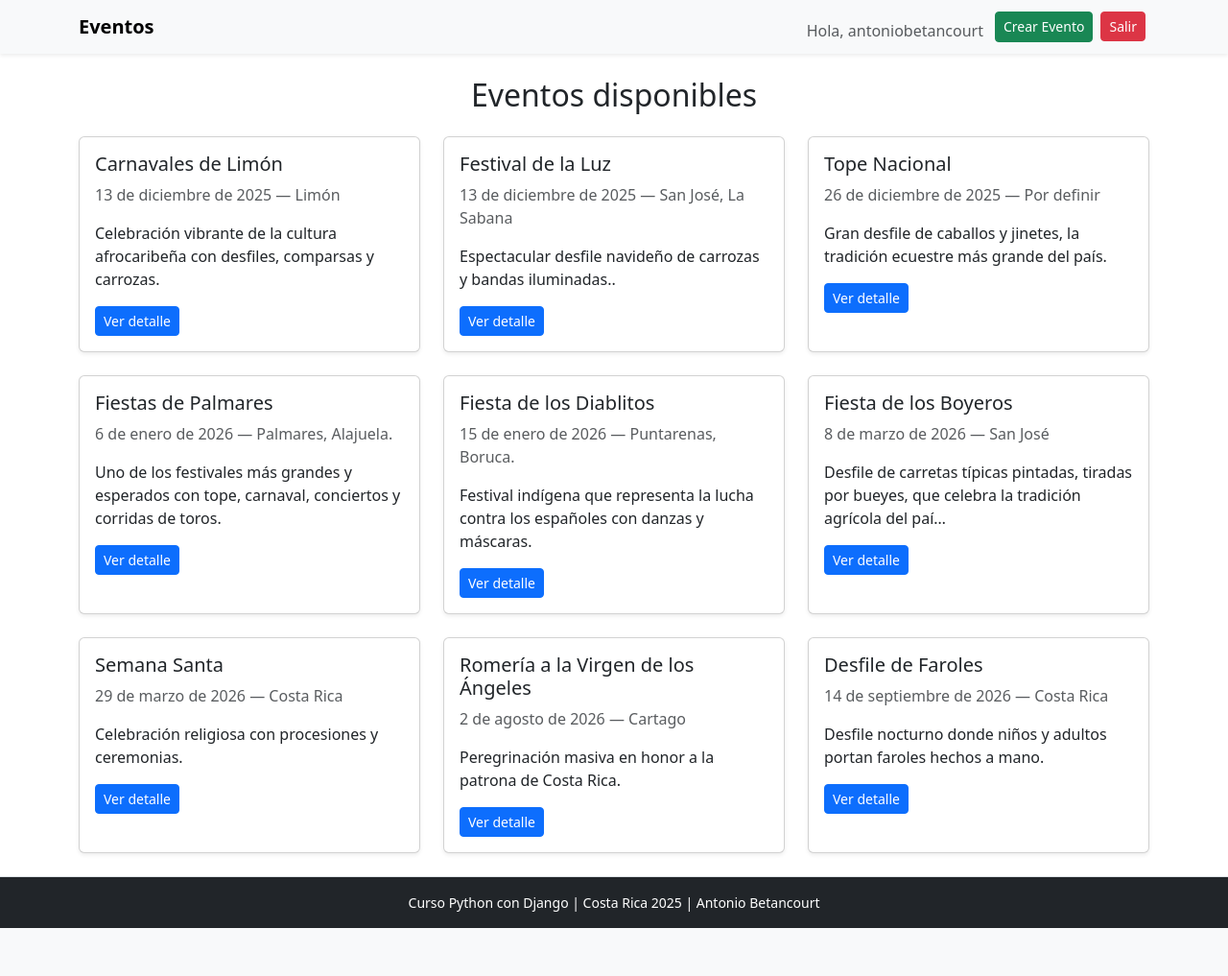
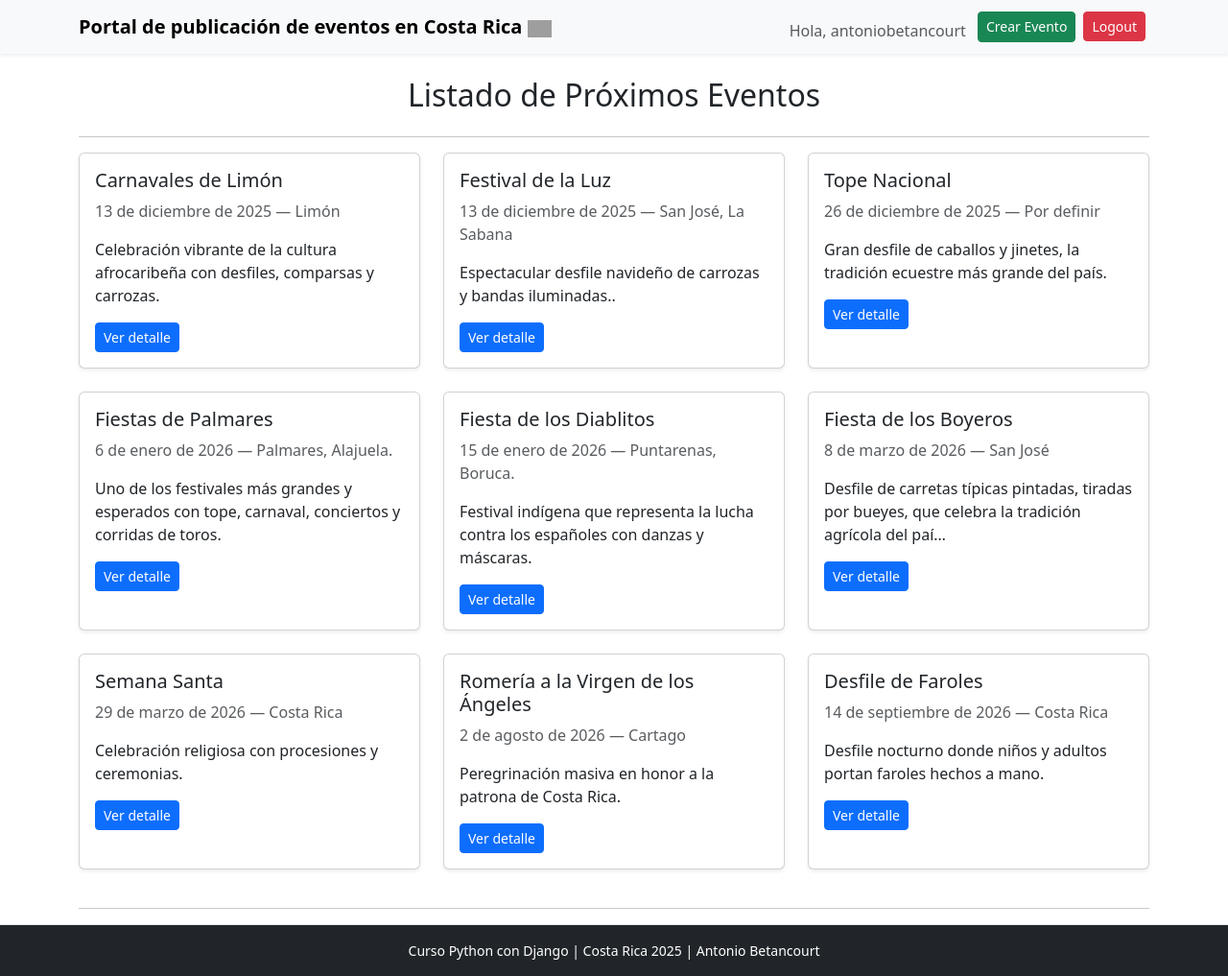
Before and after one commit to Lincht92/Proyecto-Django, a Django app: page / in a window 1280 px wide. Shown: the whole page at 96% size. Before the commit the page ends 967 px from the top, so only its background shows below. Run offline with Django 5.2, Linux system fonts and the light colour scheme; a user stored in the database is signed in; data comes from the database, SQL or seed files in the repository; both versions use the stored data as it was after the commit; grey boxes are pictures that could not be loaded.

Commit message:
Added some features

```diff
--- a/portal_eventos/eventos_app/templates/eventos_app/base.html
+++ b/portal_eventos/eventos_app/templates/eventos_app/base.html
@@ -2,13 +2,13 @@
 <html lang="es">
 <head >
   <meta charset="utf-8">
-  <title>Portal de Eventos</title>
+  <title>Portal de Eventos CR</title>
   <meta name="viewport" content="width=device-width, initial-scale=1">
   <!-- Bootstrap -->
   <link href="https://cdn.jsdelivr.net/npm/bootstrap@5.3.0/dist/css/bootstrap.min.css" rel="stylesheet">
 
   <style>
-    /* 🔹 Hace que el footer quede al final incluso con poco contenido */
+    /* Hace que el footer quede al final incluso con poco contenido */
     html, body {
       height: 100%;
     }
@@ -24,17 +24,17 @@
 </head>
 
 <body>
-  <!-- 🔹 NAVBAR -->
+  <!--NAVBAR -->
   <nav class="navbar navbar-expand-lg navbar-light bg-light shadow-sm">
     <div class="container">
-      <a class="navbar-brand fw-bold" href="{% url 'eventos_app:index' %}">Eventos</a>
+      <a class="navbar-brand fw-bold" href="{% url 'eventos_app:index' %}">Portal de publicación de eventos en Costa Rica <img src="https://flagcdn.com/w20/cr.png" alt="Costa Rica" width="25" height="18" class="me-2"></a>
       <div class="d-flex">
         {% if user.is_authenticated %}
           <span class="me-2 mt-2 text-muted">Hola, {{ user.username }}</span>
           <a href="{% url 'eventos_app:crear' %}" class="btn btn-success btn-sm mx-1">Crear Evento</a>
           <form id="logout-form" action="{% url 'eventos_app:logout' %}" method="post" class="d-inline">
             {% csrf_token %}
-            <button type="submit" class="btn btn-danger btn-sm mx-1">Salir</button>
+            <button type="submit" class="btn btn-danger btn-sm mx-1">Logout</button>
           </form>
         {% else %}
           <a href="{% url 'eventos_app:login' %}" class="btn btn-primary btn-sm mx-1">Login</a>
@@ -44,7 +44,7 @@
     </div>
   </nav>
 
-  <!-- 🔹 CONTENIDO PRINCIPAL -->
+  <!--CONTENIDO PRINCIPAL -->
   <main class="container mt-4">
     {% if messages %}
       {% for m in messages %}
@@ -55,7 +55,7 @@
     {% block content %}{% endblock %}
   </main>
 
-  <!-- 🔹 FOOTER OSCURO FIJO -->
+  <!--FOOTER OSCURO FIJO -->
   <footer class="bg-dark text-white text-center py-3 mt-auto border-top">
     <p class="mb-0 small">
       Curso Python con Django | Costa Rica 2025 | Antonio Betancourt
--- a/portal_eventos/eventos_app/templates/eventos_app/index.html
+++ b/portal_eventos/eventos_app/templates/eventos_app/index.html
@@ -1,7 +1,9 @@
 {% extends 'eventos_app/base.html' %}
 
 {% block content %}
-<h2 class="mb-4 text-center">Eventos disponibles</h2>
+
+<h2 class="mb-4 text-center"> Listado de Próximos Eventos</h2>
+<hr>
 
 {% if eventos %}
   <div class="row">
@@ -18,6 +20,7 @@
       </div>
     {% endfor %}
   </div>
+  <hr>
 {% else %}
   <div class="alert alert-info text-center">No hay eventos aún.</div>
 {% endif %}
```
Also changed, not shown: portal_eventos/eventos_app/templates/eventos_app/confirmar_borrar.html (deleted, +0 -15 lines), portal_eventos/db.sqlite3.
